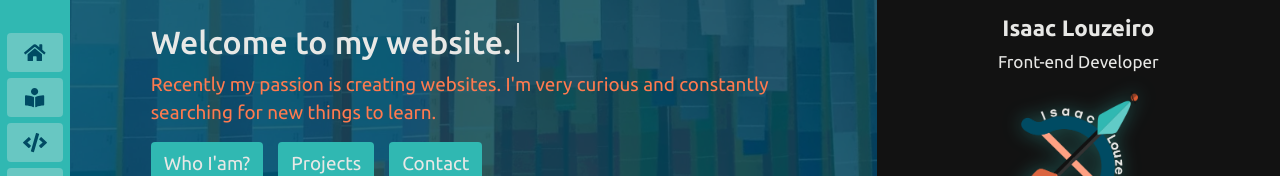
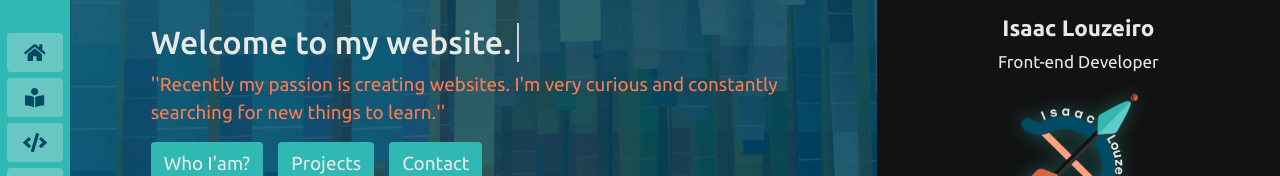
Before and after one commit to IsaacLouzeiro/web-portfolio, a Vue app: page / in a window 1280 px wide. Shown: the part 296-472 px from the top of the page. Built offline with nearby package versions, Linux system fonts and the light colour scheme.

Commit message:
inserindo italico em palavras em pt

```diff
--- a/src/views/Home.vue
+++ b/src/views/Home.vue
@@ -75,7 +75,7 @@ export default {
 
             // HomeSection.vue
             welcome: "Welcome to my website.",
-            subtitleSectionHome: "Recently my passion is creating websites. I'm very curious and constantly searching for new things to learn.",
+            subtitleSectionHome: "''Recently my passion is creating websites. I'm very curious and constantly searching for new things to learn.''",
             btnWhoIam: "Who I'am?",
             btnProjects: "Projects",
             btnContact: "Contact",
@@ -90,9 +90,9 @@ export default {
             // AboutSection.vue
             titleSectionAbout: "About me",
             aboutText: [
-                'I started the Systems Development course at ETEC Professor Basilides de Godoy in 2019, and finished it in 2020. I did my final paper project in a PetShop system in Asp.Net MVC, worked with the front-end of the application using HTML, CSS, JavaScript and Bootstrap, and in the backend in Asp.Net MVC.',
+                'I started the Systems Development course at 𝘌𝘛𝘌𝘊 𝘗𝘳𝘰𝘧𝘦𝘴𝘴𝘰𝘳 𝘉𝘢𝘴𝘪𝘭𝘪𝘥𝘦𝘴 𝘥𝘦 𝘎𝘰𝘥𝘰𝘺 in 2019, and finished it in 2020. I did my final paper project in a PetShop system in Asp.Net MVC, worked with the front-end of the application using HTML, CSS, JavaScript and Bootstrap, and in the backend in Asp.Net MVC.',
 
-                'I joined Instituto Proa in 2021, in the ProProfissão 4.0 course on Java Web programming, and I feel that I have learned a lot in the communicative and technical work part, in addition to it, I have concluded my final paper work project (Demoday) in Economics system for low-income for young people, working mainly on the front-end system with HTML, CSS and JavaScript.',
+                'I joined 𝘐𝘯𝘴𝘵𝘪𝘵𝘶𝘵𝘰 𝘗𝘳𝘰𝘢 in 2021, in the ProProfissão 4.0 course on Java Web programming, and I feel that I have learned a lot in the communicative and technical work part, in addition to it, I have concluded my final paper work project (Demoday) in Economics system for low-income for young people, working mainly on the front-end system with HTML, CSS and JavaScript.',
 
                 'I am a very curious person, who likes to learn and expand my knowledge. Every day I try to improve my skills so that I can grow professionally.'
                 ],
@@ -292,7 +292,7 @@ export default {
 
             // HomeSection.vue
             this.welcome = "Bem vindo ao meu site.";
-            this.subtitleSectionHome = "Recentemente minha paixão é criar sites. Eu sou uma pessoa curiosa, constantemente procurando coisas novas para aprender.",
+            this.subtitleSectionHome = "''Recentemente minha paixão é criar sites. Eu sou uma pessoa curiosa, constantemente procurando coisas novas para aprender.''",
             this.btnWhoIam = "Quem sou eu?",
             this.btnProjects = "Projetos",
             this.btnContact = "Contato",
```
